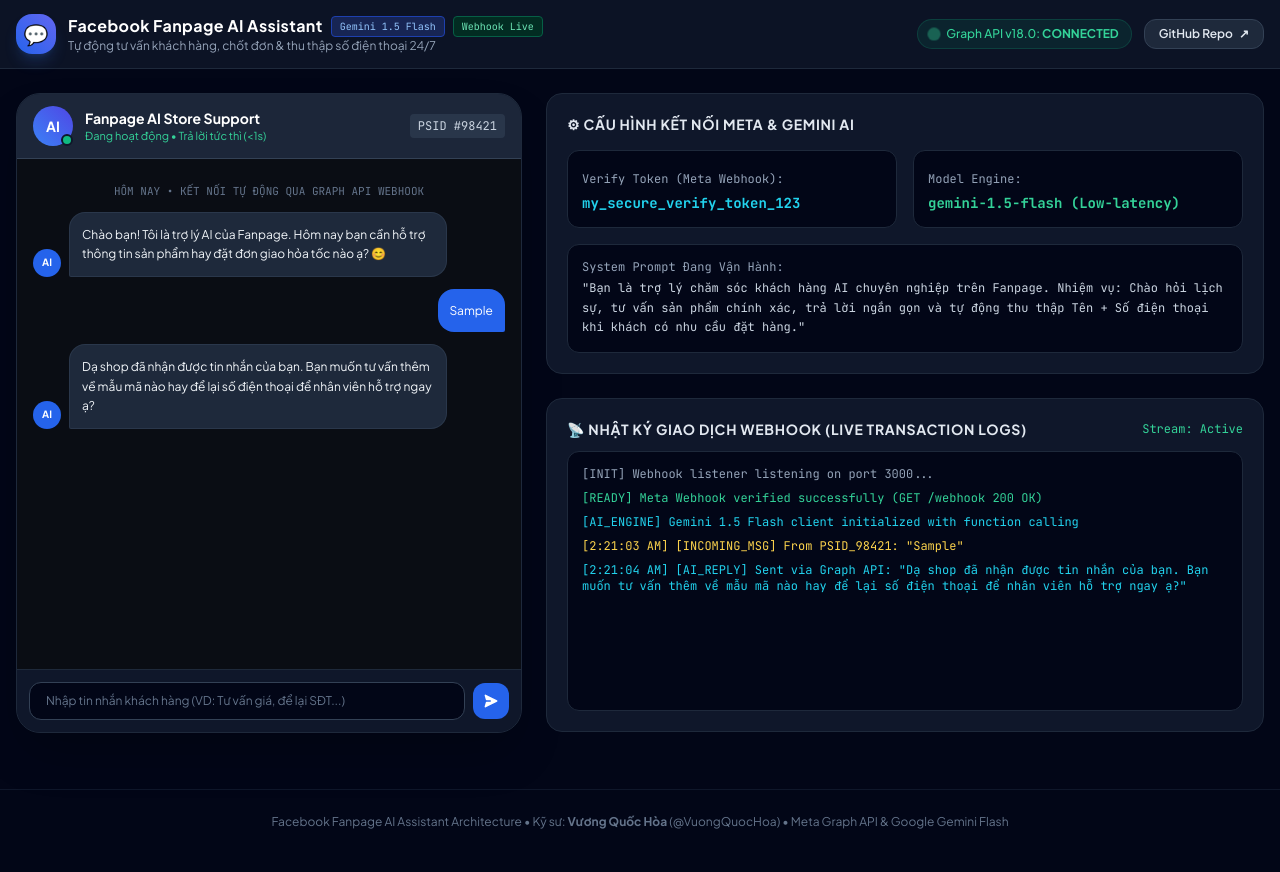
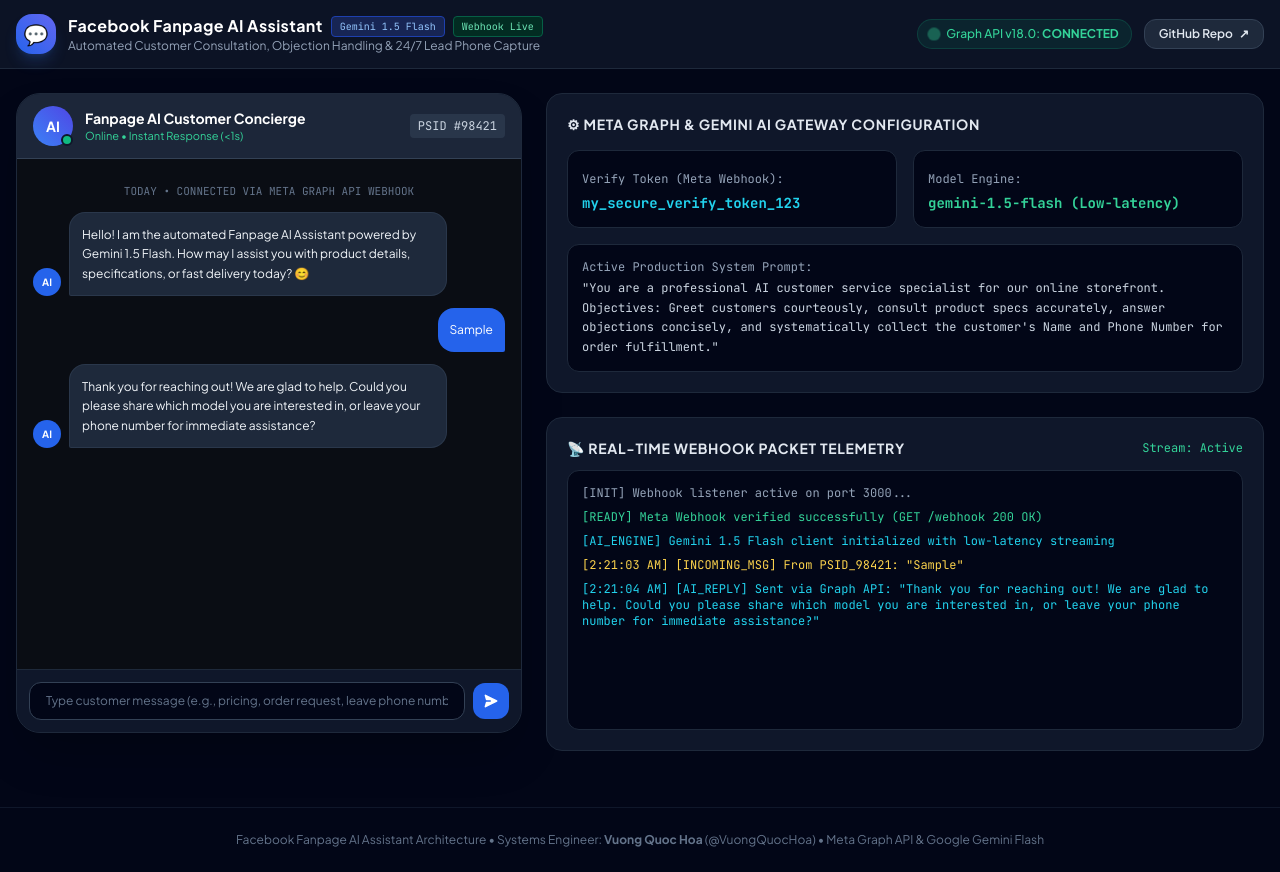
Before and after one commit to VuongQuocHoa/fb-ai-bot, a website: page index.html in a window 1280 px wide. Both pictures are taken after typing "Sample" into the empty fields and a click on the button 491 px from the left and 701 px from the top of the page. Drawn offline with nearby package versions, Linux system fonts and the light colour scheme.

Commit message:
docs: translate interactive web showcase to 100% technical English

```diff
--- a/index.html
+++ b/index.html
@@ -1,9 +1,9 @@
 <!DOCTYPE html>
-<html lang="vi">
+<html lang="en">
 <head>
     <meta charset="UTF-8">
     <meta name="viewport" content="width=device-width, initial-scale=1.0">
-    <title>Facebook Fanpage AI Customer Assistant — Powered by Gemini 1.5 Flash</title>
+    <title>Facebook Fanpage AI Assistant — Google Gemini 1.5 Flash Sales & Lead Agent</title>
     <link rel="preconnect" href="https://fonts.googleapis.com">
     <link rel="preconnect" href="https://fonts.gstatic.com" crossorigin>
     <link href="https://fonts.googleapis.com/css2?family=Plus+Jakarta+Sans:wght@400;500;600;700;800&family=JetBrains+Mono:wght@400;500;700&display=swap" rel="stylesheet">
@@ -39,7 +39,7 @@
                         <span class="text-[10px] bg-blue-950 text-blue-300 font-mono px-2 py-0.5 rounded border border-blue-800">Gemini 1.5 Flash</span>
                         <span class="text-[10px] bg-emerald-950 text-emerald-300 font-mono px-2 py-0.5 rounded border border-emerald-800">Webhook Live</span>
                     </div>
-                    <p class="text-xs text-slate-400">Tự động tư vấn khách hàng, chốt đơn & thu thập số điện thoại 24/7</p>
+                    <p class="text-xs text-slate-400">Automated Customer Consultation, Objection Handling &amp; 24/7 Lead Phone Capture</p>
                 </div>
             </div>
             <div class="flex items-center gap-3">
@@ -56,7 +56,6 @@
     </header>
 
     <main class="max-w-7xl mx-auto px-4 py-6 space-y-6">
-        <!-- Interactive Workspace: Left = Live Messenger Mock, Right = Webhook & Admin Configuration -->
         <div class="grid grid-cols-1 lg:grid-cols-12 gap-6">
             <!-- Left: Interactive Facebook Messenger Chat Simulator -->
             <div class="lg:col-span-5 bg-slate-900 border border-slate-800 rounded-3xl overflow-hidden flex flex-col h-[640px] shadow-2xl">
@@ -70,8 +69,8 @@
                             <span class="absolute bottom-0 right-0 w-3 h-3 bg-emerald-500 border-2 border-slate-900 rounded-full"></span>
                         </div>
                         <div>
-                            <h2 class="text-sm font-bold text-white">Fanpage AI Store Support</h2>
-                            <p class="text-[11px] text-emerald-400">Đang hoạt động • Trả lời tức thì (&lt;1s)</p>
+                            <h2 class="text-sm font-bold text-white">Fanpage AI Customer Concierge</h2>
+                            <p class="text-[11px] text-emerald-400">Online • Instant Response (&lt;1s)</p>
                         </div>
                     </div>
                     <span class="text-xs bg-slate-700/60 px-2 py-1 rounded text-slate-300 font-mono">PSID #98421</span>
@@ -79,19 +78,19 @@
 
                 <!-- Chat Messages Body -->
                 <div id="chatBody" class="flex-1 overflow-y-auto p-4 space-y-3 bg-[#0a0d14]">
-                    <div class="text-center text-[11px] text-slate-500 font-mono my-2">HÔM NAY • KẾT NỐI TỰ ĐỘNG QUA GRAPH API WEBHOOK</div>
+                    <div class="text-center text-[11px] text-slate-500 font-mono my-2">TODAY • CONNECTED VIA META GRAPH API WEBHOOK</div>
 
                     <div class="flex items-end gap-2">
                         <div class="w-7 h-7 rounded-full bg-blue-600 flex items-center justify-center text-[10px] font-bold text-white shrink-0">AI</div>
                         <div class="bg-slate-800 text-slate-100 text-xs leading-relaxed p-3 rounded-2xl rounded-bl-sm max-w-[80%] border border-slate-700/60">
-                            Chào bạn! Tôi là trợ lý AI của Fanpage. Hôm nay bạn cần hỗ trợ thông tin sản phẩm hay đặt đơn giao hỏa tốc nào ạ? 😊
+                            Hello! I am the automated Fanpage AI Assistant powered by Gemini 1.5 Flash. How may I assist you with product details, specifications, or fast delivery today? 😊
                         </div>
                     </div>
                 </div>
 
                 <!-- Chat Input Form -->
                 <form id="chatForm" onsubmit="sendMessage(event)" class="p-3 border-t border-slate-800 bg-slate-900 flex items-center gap-2">
-                    <input type="text" id="userInput" placeholder="Nhập tin nhắn khách hàng (VD: Tư vấn giá, để lại SĐT...)" class="flex-1 bg-slate-950 border border-slate-700 rounded-xl px-4 py-2.5 text-xs text-slate-100 placeholder-slate-500 focus:outline-none focus:border-blue-500">
+                    <input type="text" id="userInput" placeholder="Type customer message (e.g., pricing, order request, leave phone number...)" class="flex-1 bg-slate-950 border border-slate-700 rounded-xl px-4 py-2.5 text-xs text-slate-100 placeholder-slate-500 focus:outline-none focus:border-blue-500">
                     <button type="submit" class="bg-blue-600 hover:bg-blue-500 text-white font-bold p-2.5 rounded-xl transition active:scale-95">
                         <svg class="w-4 h-4 transform rotate-90" fill="currentColor" viewBox="0 0 20 20"><path d="M10.894 2.553a1 1 0 00-1.788 0l-7 14a1 1 0 001.169 1.409l5-1.429A1 1 0 009 15.571V11a1 1 0 112 0v4.571a1 1 0 00.725.962l5 1.428a1 1 0 001.17-1.408l-7-14z"></path></svg>
                     </button>
@@ -103,7 +102,7 @@
                 <!-- System Architecture Specs -->
                 <div class="bg-slate-900 border border-slate-800 rounded-2xl p-5 space-y-4">
                     <h2 class="text-sm font-bold text-slate-200 uppercase tracking-wider flex items-center gap-2">
-                        <span>⚙ Cấu Hình Kết Nối Meta & Gemini AI</span>
+                        <span>⚙ Meta Graph &amp; Gemini AI Gateway Configuration</span>
                     </h2>
 
                     <div class="grid grid-cols-1 md:grid-cols-2 gap-4">
@@ -118,9 +117,9 @@
                     </div>
 
                     <div class="bg-slate-950 p-3.5 rounded-xl border border-slate-800">
-                        <span class="text-xs text-slate-400 font-mono block mb-1">System Prompt Đang Vận Hành:</span>
+                        <span class="text-xs text-slate-400 font-mono block mb-1">Active Production System Prompt:</span>
                         <p class="text-xs text-slate-300 font-mono leading-relaxed">
-                            "Bạn là trợ lý chăm sóc khách hàng AI chuyên nghiệp trên Fanpage. Nhiệm vụ: Chào hỏi lịch sự, tư vấn sản phẩm chính xác, trả lời ngắn gọn và tự động thu thập Tên + Số điện thoại khi khách có nhu cầu đặt hàng."
+                            "You are a professional AI customer service specialist for our online storefront. Objectives: Greet customers courteously, consult product specs accurately, answer objections concisely, and systematically collect the customer's Name and Phone Number for order fulfillment."
                         </p>
                     </div>
                 </div>
@@ -129,15 +128,15 @@
                 <div class="bg-slate-900 border border-slate-800 rounded-2xl p-5">
                     <div class="flex justify-between items-center mb-3">
                         <h2 class="text-sm font-bold text-slate-200 uppercase tracking-wider flex items-center gap-2">
-                            <span>📡 Nhật Ký Giao Dịch Webhook (Live Transaction Logs)</span>
+                            <span>📡 Real-Time Webhook Packet Telemetry</span>
                         </h2>
                         <span class="text-xs font-mono text-emerald-400">Stream: Active</span>
                     </div>
 
                     <div id="logsContainer" class="bg-slate-950 rounded-xl p-3.5 font-mono text-xs space-y-2 h-[260px] overflow-y-auto border border-slate-800">
-                        <div class="text-slate-400">[INIT] Webhook listener listening on port 3000...</div>
+                        <div class="text-slate-400">[INIT] Webhook listener active on port 3000...</div>
                         <div class="text-emerald-400">[READY] Meta Webhook verified successfully (GET /webhook 200 OK)</div>
-                        <div class="text-cyan-400">[AI_ENGINE] Gemini 1.5 Flash client initialized with function calling</div>
+                        <div class="text-cyan-400">[AI_ENGINE] Gemini 1.5 Flash client initialized with low-latency streaming</div>
                     </div>
                 </div>
             </div>
@@ -145,13 +144,13 @@
     </main>
 
     <footer class="mt-8 border-t border-slate-900 py-6 text-center text-xs text-slate-500">
-        Facebook Fanpage AI Assistant Architecture • Kỹ sư: <strong>Vương Quốc Hòa</strong> (@VuongQuocHoa) • Meta Graph API & Google Gemini Flash
+        Facebook Fanpage AI Assistant Architecture • Systems Engineer: <strong>Vuong Quoc Hoa</strong> (@VuongQuocHoa) • Meta Graph API &amp; Google Gemini Flash
     </footer>
 
     <script>
         function appendLog(type, text) {
             const container = document.getElementById("logsContainer");
-            const time = new Date().toLocaleTimeString();
+            const time = new Date().toLocaleTimeString('en-US');
             const div = document.createElement("div");
             if (type === "user") {
                 div.className = "text-amber-300";
@@ -161,7 +160,7 @@
                 div.innerText = `[${time}] [AI_REPLY] Sent via Graph API: "${text}"`;
             } else if (type === "lead") {
                 div.className = "text-emerald-400 font-bold bg-emerald-950/40 p-1.5 rounded border border-emerald-800";
-                div.innerText = `[${time}] [LEAD_CAPTURED] 🎉 Đã trích xuất số điện thoại khách hàng thành công!`;
+                div.innerText = `[${time}] [LEAD_CAPTURED] 🎉 Customer Phone Lead Extracted: ${text}`;
             }
             container.appendChild(div);
             container.scrollTop = container.scrollHeight;
@@ -175,7 +174,6 @@
 
             const chatBody = document.getElementById("chatBody");
 
-            // User bubble
             const userBubble = document.createElement("div");
             userBubble.className = "flex justify-end";
             userBubble.innerHTML = `<div class="bg-blue-600 text-white text-xs leading-relaxed p-3 rounded-2xl rounded-br-sm max-w-[80%]">${text}</div>`;
@@ -185,21 +183,20 @@
 
             appendLog("user", text);
 
-            // Simulate Gemini 1.5 Flash response logic
             setTimeout(() => {
                 let reply = "";
                 const lower = text.toLowerCase();
-                const phoneMatch = text.match(/(0[3|5|7|8|9])+([0-9]{8})\b/);
+                const phoneMatch = text.match(/(\+?[0-9]{8,15})\b/);
 
                 if (phoneMatch) {
-                    reply = `Cảm ơn bạn! Em đã ghi nhận số điện thoại ${phoneMatch[0]} của bạn. Chuyên viên tư vấn bên em sẽ gọi lại trong ít phút để xác nhận đơn hàng ạ! ❤️`;
+                    reply = `Thank you! I have recorded your contact number ${phoneMatch[0]}. Our logistics team will contact you shortly to confirm your delivery details! ❤️`;
                     appendLog("lead", phoneMatch[0]);
-                } else if (lower.includes("giá") || lower.includes("bao nhiêu") || lower.includes("mua")) {
-                    reply = "Dạ sản phẩm đang có chương trình trợ giá còn 389.000đ (miễn phí vận chuyển toàn quốc). Bạn cho shop xin Tên và Số điện thoại nhận hàng nhé!";
-                } else if (lower.includes("ship") || lower.includes("giao")) {
-                    reply = "Dạ bên em hỗ trợ giao hỏa tốc nội thành TP.HCM trong 2h và giao toàn quốc từ 1-2 ngày. Bạn để lại số điện thoại để shop lên đơn ngay nhé!";
+                } else if (lower.includes("price") || lower.includes("cost") || lower.includes("discount") || lower.includes("buy")) {
+                    reply = "Our seasonal promotion is currently active with 35% off retail and free express shipping worldwide. May I have your Name and Phone Number to hold your order reservation?";
+                } else if (lower.includes("ship") || lower.includes("delivery") || lower.includes("when")) {
+                    reply = "We offer express same-day dispatch and 2-3 day international air courier tracking. Please leave your contact number so our support representative can assist you!";
                 } else {
-                    reply = "Dạ shop đã nhận được tin nhắn của bạn. Bạn muốn tư vấn thêm về mẫu mã nào hay để lại số điện thoại để nhân viên hỗ trợ ngay ạ?";
+                    reply = "Thank you for reaching out! We are glad to help. Could you please share which model you are interested in, or leave your phone number for immediate assistance?";
                 }
 
                 const botBubble = document.createElement("div");
```
